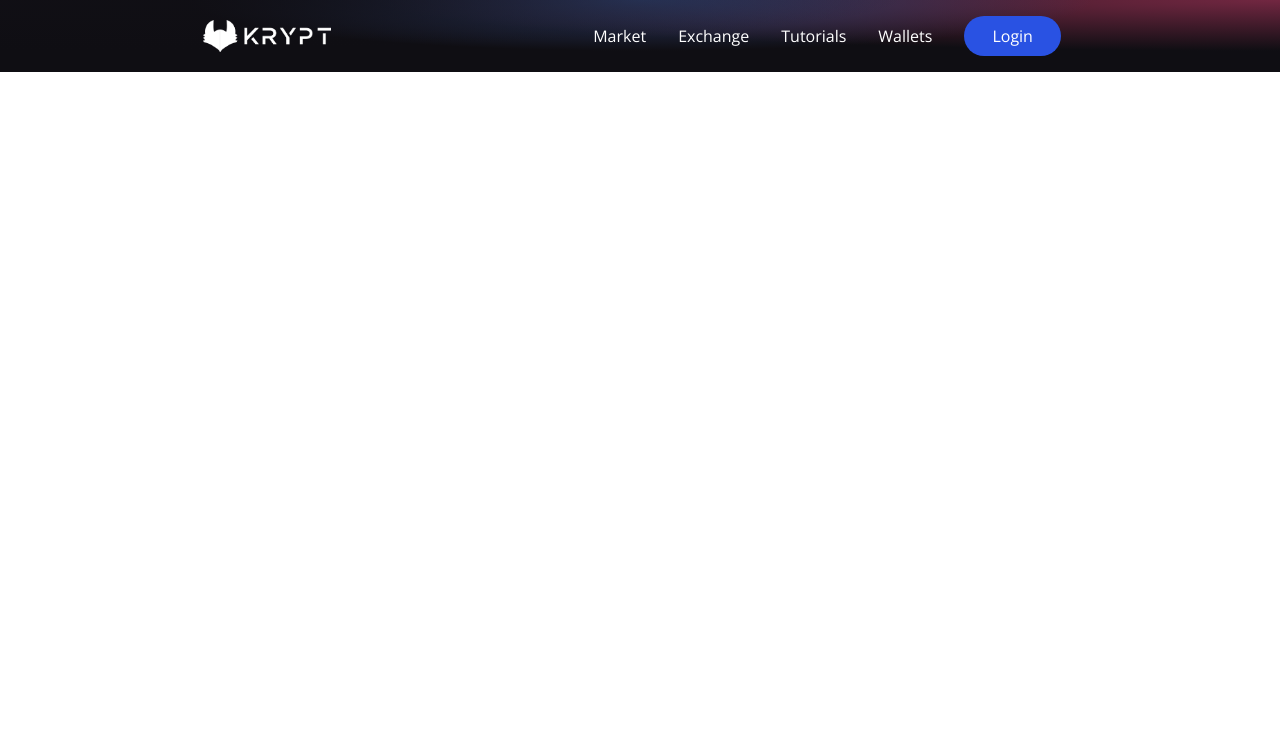
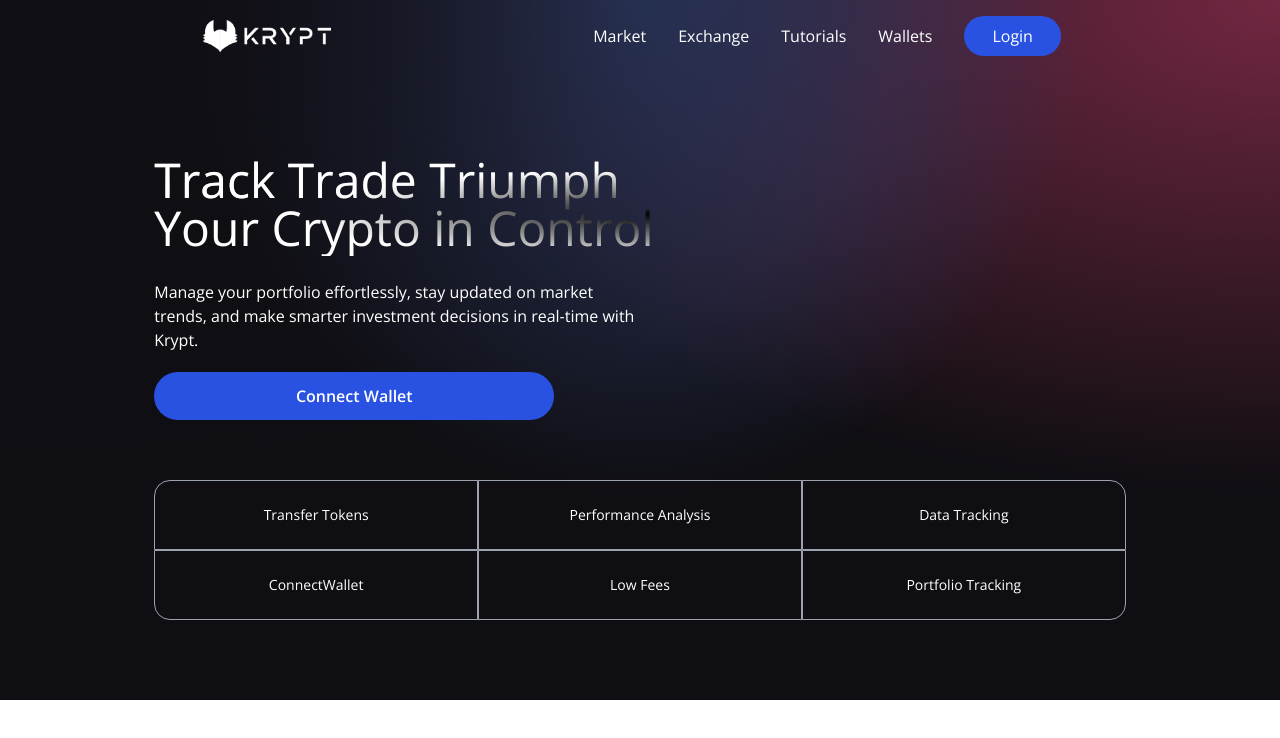
Before and after one commit to nayan0402/Portfolio-project, a React (Vite) app in the folder frontend/: page / in a window 1280 px wide. Shown: the top 738 px of the page. Built offline with nearby package versions, Linux system fonts and the light colour scheme.

Commit message:
Added Welcome Section to portfolio
Added text to the webpage providing a brief description of the website and its uses.

```diff
--- a/frontend/src/App.jsx
+++ b/frontend/src/App.jsx
@@ -1,10 +1,11 @@
-import {NB} from './components';
+import {NB, Welcome} from './components';
 
 const App = () =>{
   return(
     <div className="min-h-screen">
       <div className="gradient-bg-welcome">
         <NB />
+        <Welcome />
       </div>
     </div>
   )
--- /dev/null
+++ b/frontend/src/components/Loafer.jsx
@@ -0,0 +1,7 @@
+const Loader = () => (
+    <div className="flex justify-center items-center py-3">
+      <div className="animate-spin rounded-full h-32 w-32 border-b-2 border-red-700" />
+    </div>
+  );
+
+  export default Loader;
--- /dev/null
+++ b/frontend/src/components/Welcome.jsx
@@ -0,0 +1,60 @@
+import React, { useContext } from "react";
+import { AiFillPlayCircle } from "react-icons/ai";
+import { SiEthereum } from "react-icons/si";
+import { BsInfoCircle } from "react-icons/bs";
+
+// import { TransactionContext } from "../context/TransactionContext";
+// import { shortenAddress } from "../utils/shortenAddress";
+// import { Loader } from ".";
+
+const companyCommonStyles = "min-h-[70px] sm:px-0 px-2 sm:min-w-[120px] flex justify-center items-center border-[0.5px] border-gray-400 text-sm font-light text-white";
+
+const Welcome = () => {
+
+  const connectwallet = ()=>{
+
+  }
+
+  return (
+    <div className="flex w-full justify-center items-center">
+      <div className="flex mf:flex-row flex-col items-start justify-between md:p-20 py-12 px-4">
+        <div className="flex flex-1 justify-start items-start flex-col mf:mr-10">
+          <h1 className="text-3xl sm:text-5xl text-white text-gradient py-1">
+            Track Trade Triumph <br /> Your Crypto in Control
+          </h1>
+          <p className="text-left mt-6 text-white font-light md:w-6/12 w-11/12 text-base">
+          Manage your portfolio effortlessly, stay updated on market trends, and make smarter investment decisions in real-time with Krypt.
+          </p>
+          <button
+          type="button"
+          onClick={connectwallet}
+          className="flex flex-row justify-center items-center my-5 bg-[#2952e3] px-10 py-3 w-[400px] rounded-full cursor-pointer hover:bg-[#2546bd]"
+          >
+            <p className="text-white text-base font-semibold">
+                Connect Wallet
+              </p>
+            </button>
+            <div className="grid sm:grid-cols-3 grid-cols-2 w-full mt-10">
+            <div className={`rounded-tl-2xl ${companyCommonStyles}`}>
+              Transfer Tokens
+            </div>
+            <div className={companyCommonStyles}>Performance Analysis</div>
+            <div className={`sm:rounded-tr-2xl ${companyCommonStyles}`}>
+              Data Tracking
+            </div>
+            <div className={`sm:rounded-bl-2xl ${companyCommonStyles}`}>
+              ConnectWallet
+            </div>
+            <div className={companyCommonStyles}>Low Fees</div>
+            <div className={`rounded-br-2xl ${companyCommonStyles}`}>
+              Portfolio Tracking
+            </div>
+          </div>
+        </div>
+        </div>
+      </div>
+    // </div>
+  );
+};
+
+export default Welcome;
--- a/frontend/src/components/index.js
+++ b/frontend/src/components/index.js
@@ -1 +1,2 @@
 export {default as NB} from './NB';
+export {default as Welcome} from './Welcome';
```
